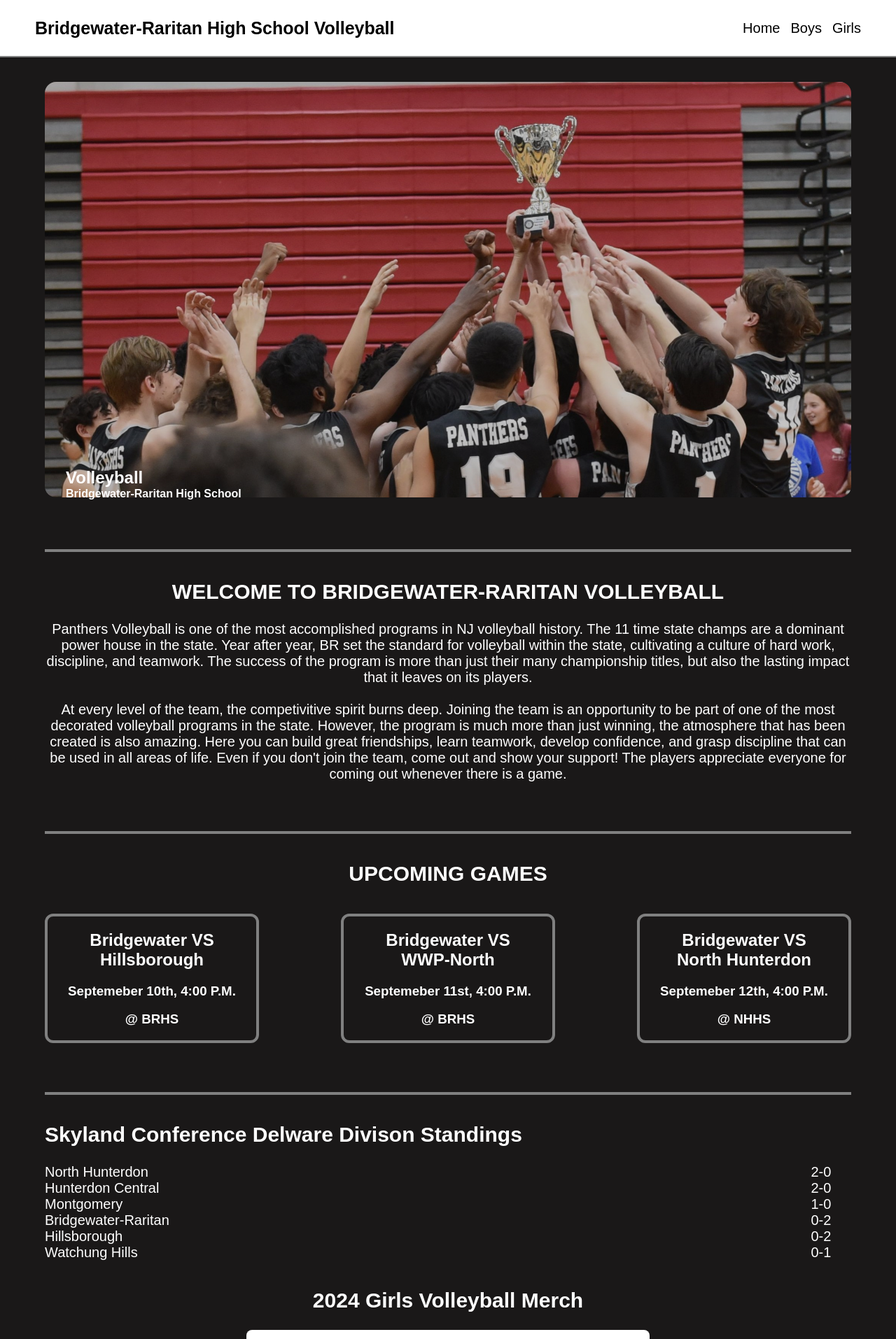
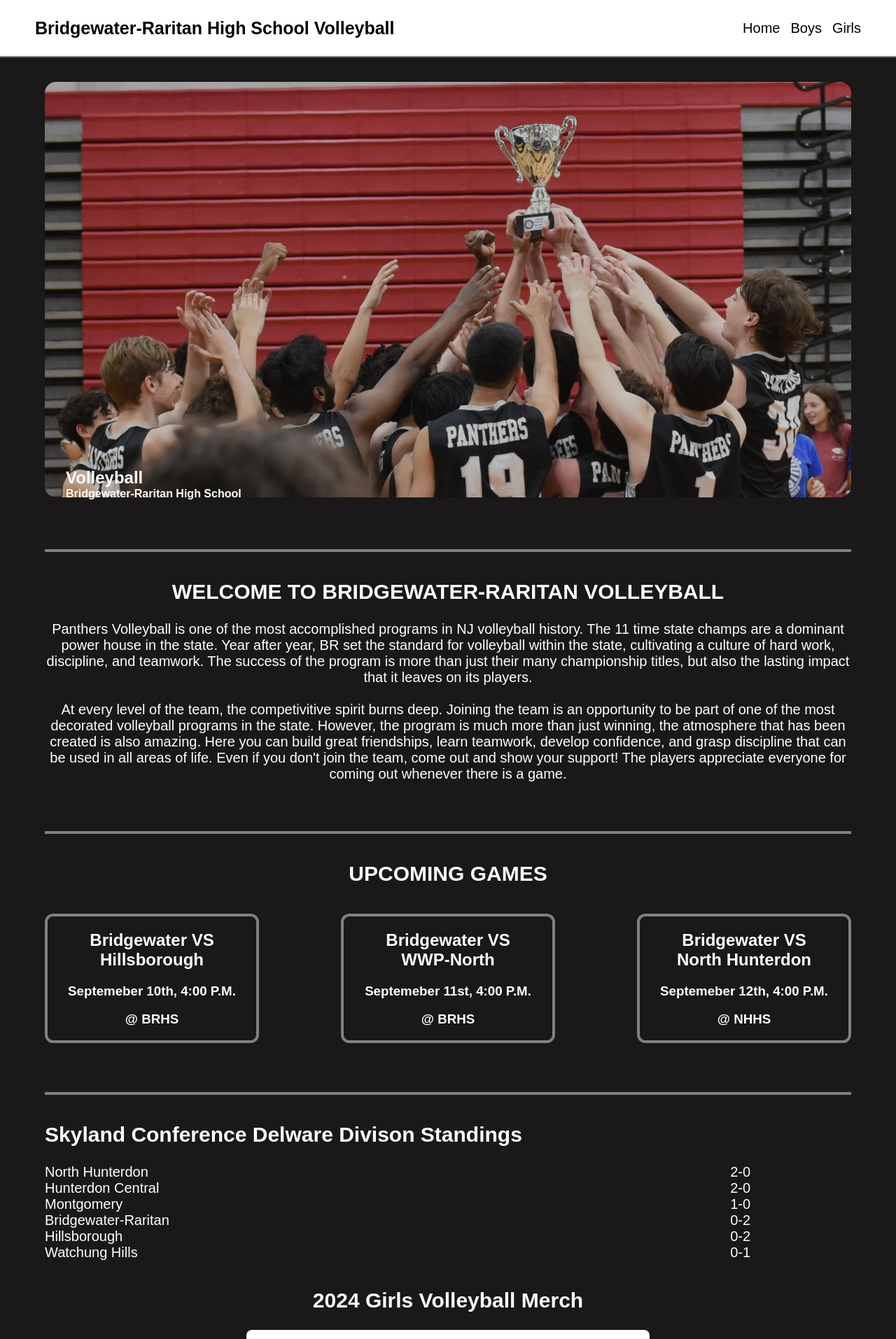
Before and after one commit to AnthonyChanng/vb_website, a React (Create React App) app: page / in a window 1280 px wide. Shown: the top 1914 px of the page at 70% size. Built offline with nearby package versions, Linux system fonts and the light colour scheme; a web font is replaced by a local one.

Commit message:
fixed responsiveness issues

```diff
--- a/src/components/Bottombar/bottombar.scss
+++ b/src/components/Bottombar/bottombar.scss
@@ -1,5 +1,6 @@
 .bottombar-section {
   background-color: rgb(26, 24, 24);
+  height: 125px;
   color: white;
 }
 .bottombar-flex {
--- a/src/components/home/home.scss
+++ b/src/components/home/home.scss
@@ -97,17 +97,9 @@
   width: 50%;
 }
 .standings-record {
-  width: 30%;
+  width: 40%;
 }
-.third-imgs {
-  display: flex;
-  justify-content: space-between;
-  margin: 15px 10px;
-}
-.third-girls-imgs {
-  width: 28.5%;
-  border-radius: 8px;
-}
+
 .merch-logo:hover {
   transform: scale(1.01);
 }
@@ -145,7 +137,7 @@
     width: 100%;
   }
   .standings-record {
-    width: 5%;
+    width: 15%;
   }
   .merch {
     width: 100%;
```
